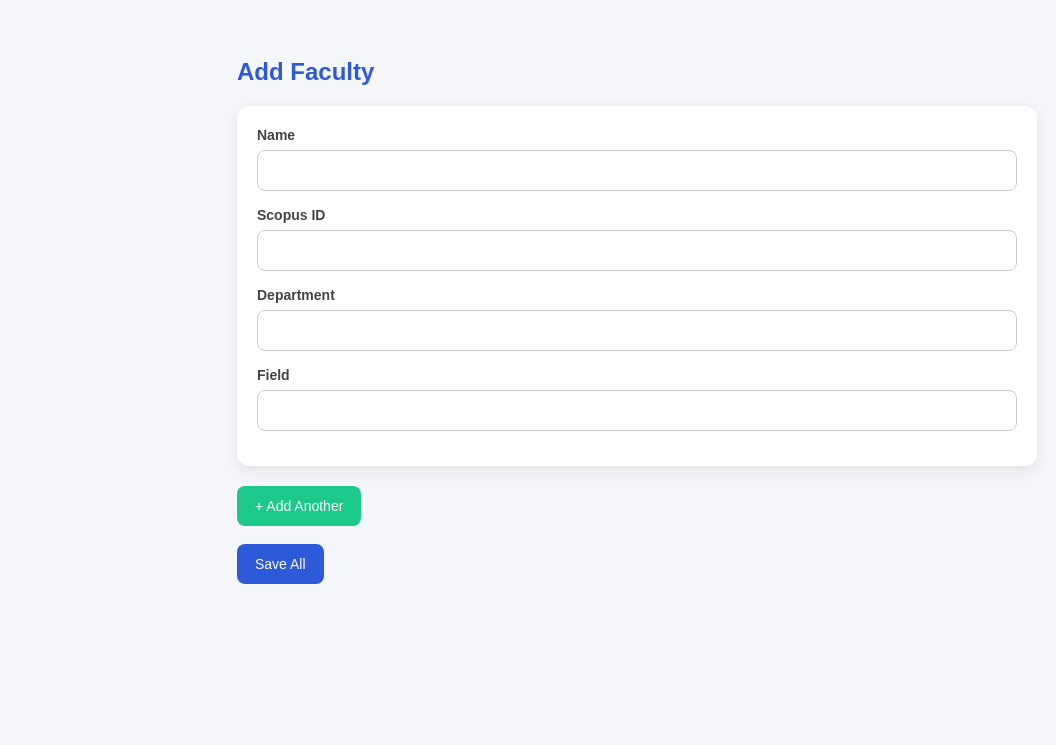
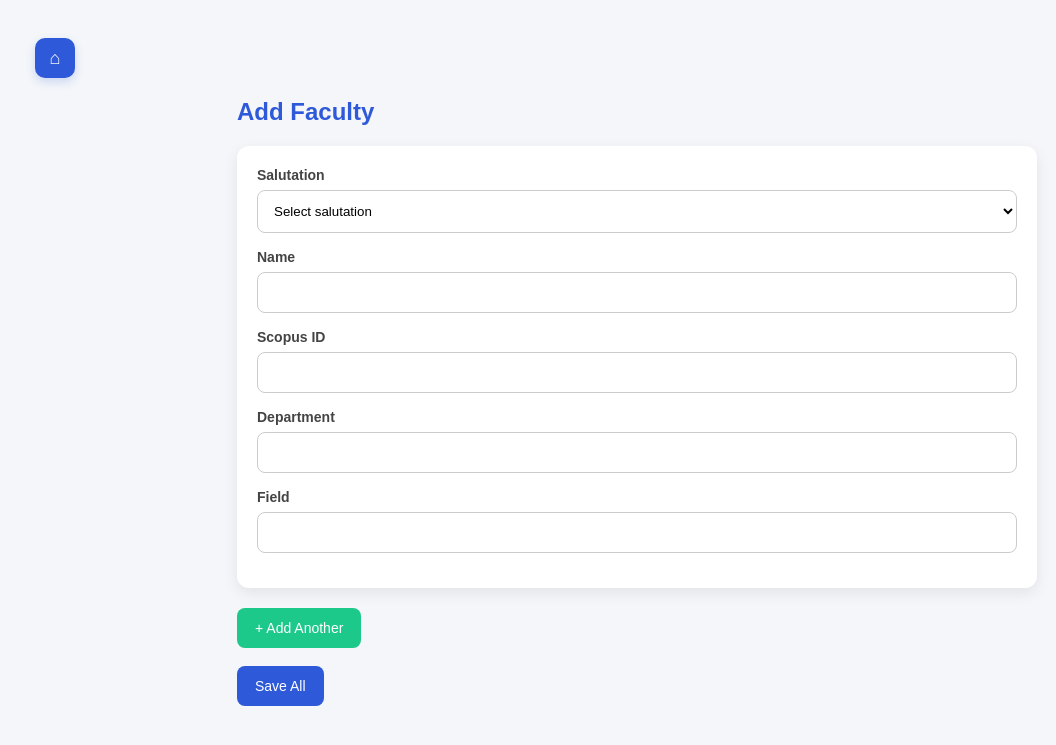
Before and after one commit to VDJ2824/WebD-Project-2026, a Django app: page /faculty/add/ in a window 1280 px wide. Shown: the top 745 px of the page, without its empty margins (3-1059 px from the left). Run offline with Django 4.2, Linux system fonts and the light colour scheme; a user stored in the database is signed in; parts of the project's set-up code (start-up, migrations or seed data) failed here and were passed over.

Commit message:
Update add_faculty.html

```diff
--- a/app/templates/add_faculty.html
+++ b/app/templates/add_faculty.html
@@ -12,6 +12,26 @@
             font-family: Arial, sans-serif;
             background:#f4f6f9;
             padding:30px;
+        }
+
+        .top-nav {
+            display:flex;
+            justify-content:flex-start;
+            margin-bottom:18px;
+        }
+
+        .home-link {
+            width:40px;
+            height:40px;
+            display:flex;
+            align-items:center;
+            justify-content:center;
+            border-radius:10px;
+            background:#2e59d9;
+            color:white;
+            text-decoration:none;
+            font-size:18px;
+            box-shadow:0 4px 10px rgba(46,89,217,0.2);
         }
 
         .container {
@@ -47,7 +67,7 @@
         }
 
         /* Inputs */
-        input {
+        input, select {
             width:100%;
             padding:12px;
             margin:6px 0 15px 0;
@@ -55,9 +75,10 @@
             border:1px solid #ccc;
             outline:none;
             transition:0.2s;
+            background:white;
         }
 
-        input:focus {
+        input:focus, select:focus {
             border-color:#2e59d9;
             box-shadow:0 0 5px rgba(46,89,217,0.3);
         }
@@ -105,6 +126,10 @@
 
 <body>
 
+<div class="top-nav">
+    <a href="{% url 'dashboard' %}" class="home-link" aria-label="Go to dashboard">⌂</a>
+</div>
+
 <div class="container">
 
 <h2>Add Faculty</h2>
@@ -116,6 +141,16 @@
 
         <!-- ONE DEFAULT FORM -->
         <div class="block">
+
+            <label>Salutation</label>
+            <select name="salutation[]">
+                <option value="">Select salutation</option>
+                <option value="Dr.">Dr.</option>
+                <option value="Prof.">Prof.</option>
+                <option value="Mr.">Mr.</option>
+                <option value="Ms.">Ms.</option>
+                <option value="Mrs.">Mrs.</option>
+            </select>
 
             <label>Name</label>
             <input type="text" name="name[]" required>
@@ -147,6 +182,16 @@ function addForm() {
 
     let newForm = `
     <div class="block">
+            <label>Salutation</label>
+            <select name="salutation[]">
+                <option value="">Select salutation</option>
+                <option value="Dr.">Dr.</option>
+                <option value="Prof.">Prof.</option>
+                <option value="Mr.">Mr.</option>
+                <option value="Ms.">Ms.</option>
+                <option value="Mrs.">Mrs.</option>
+            </select>
+
         <label>Name</label>
             <input type="text" name="name[]" required>
 
```
